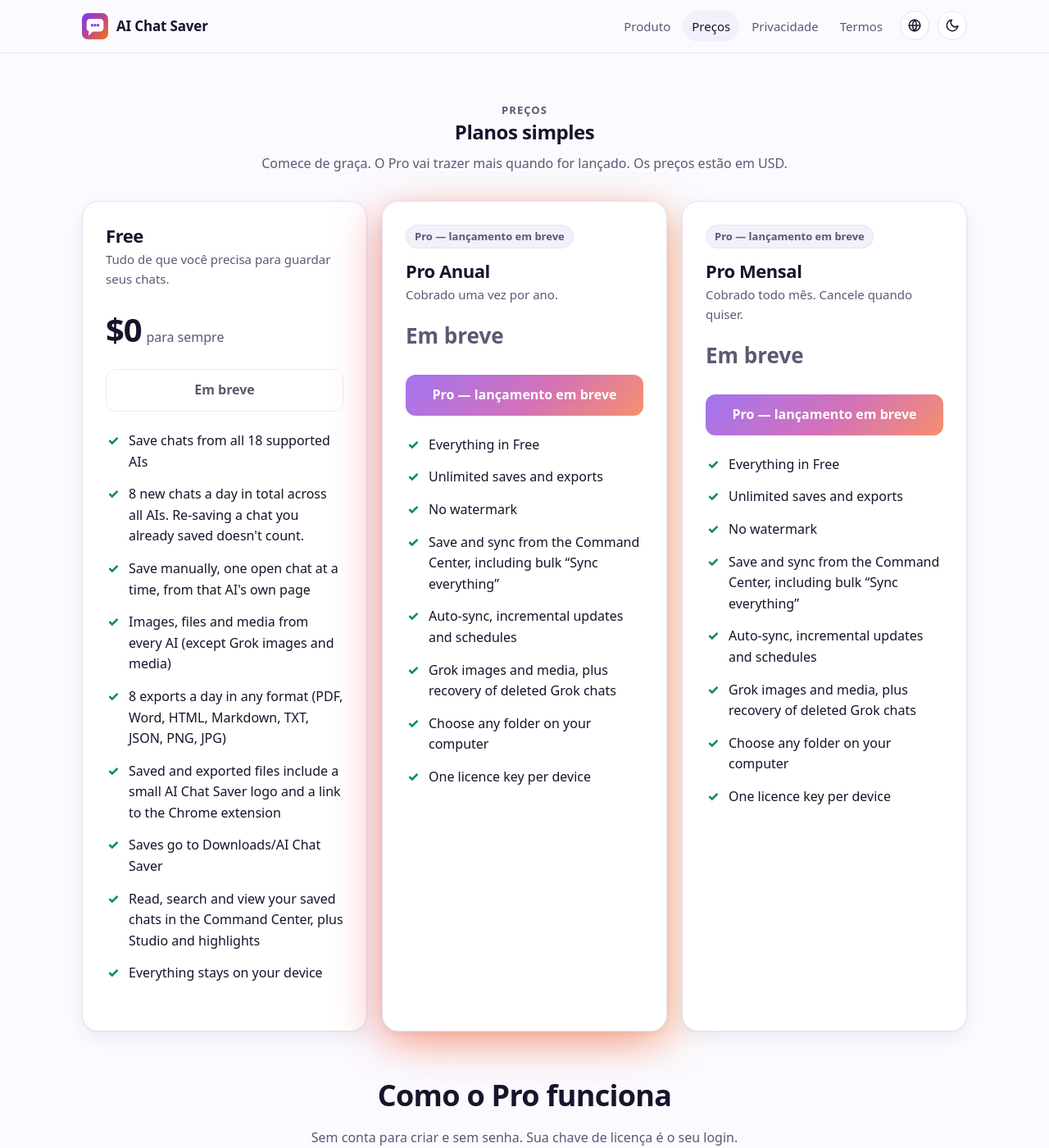
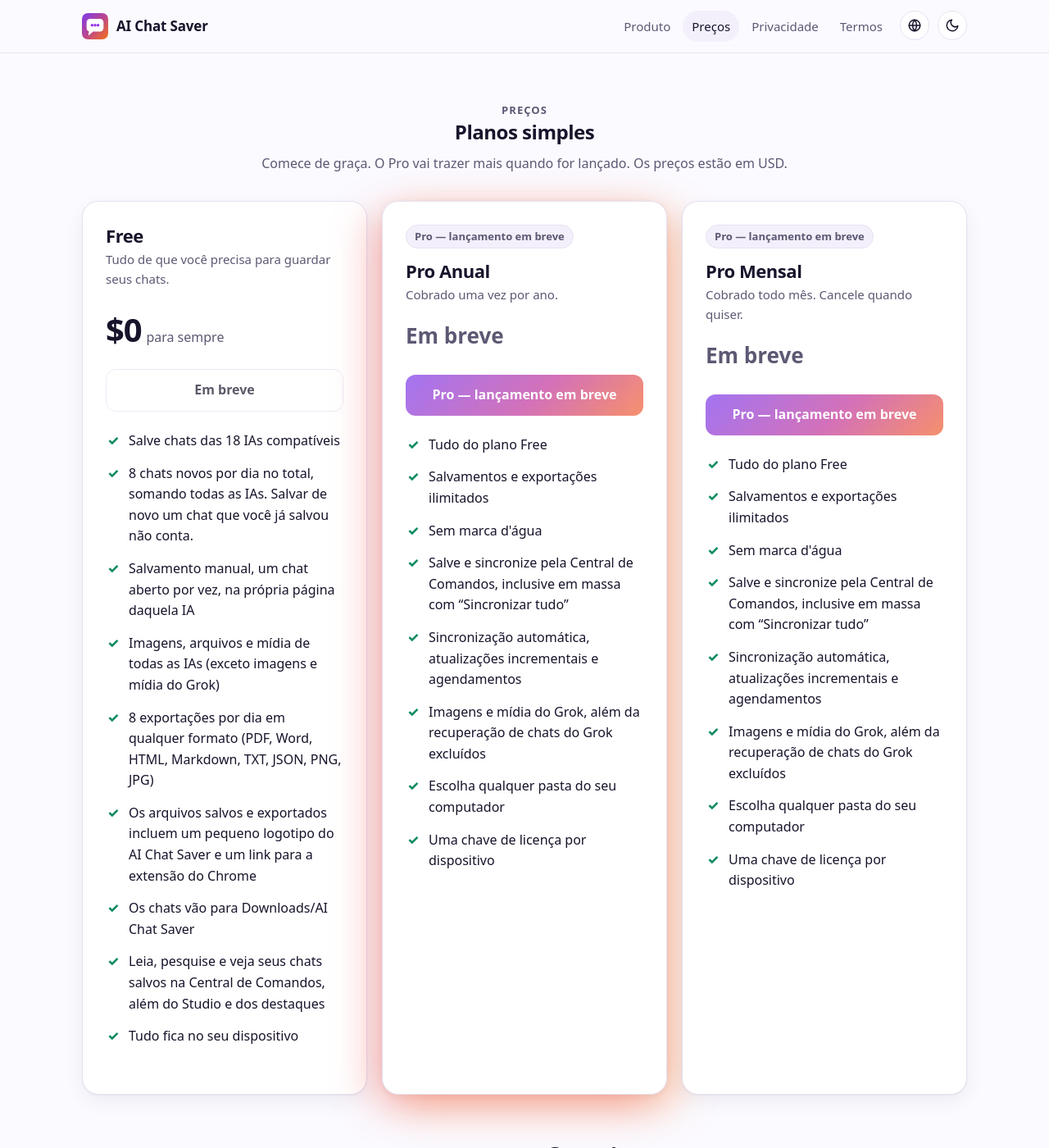
Before and after one commit to aichatsaver/aichatsaver.github.io, a Jekyll site: the page built from pt/pricing.html, in a window 1280 px wide and 1400 px high. Shown: the whole window at 82% size. Built offline with Jekyll 4.4.1, drawn with Linux system fonts in a browser that asks for light colours; some of the changed lines change nothing that is shown.

Commit message:
Pricing: finalized Free/Pro feature lists (en)

```diff
--- a/_data/i18n/en.yml
+++ b/_data/i18n/en.yml
@@ -32,16 +32,24 @@
   description: AI Chat Saver is a browser extension that saves your chats from 18 AI assistants into a local folder, with one-click updates, search and exports that look like the original sites.
   pro_status: Pro — launching soon
   free_features:
-  - Save chats from all 18 supported AIs
-  - Local folder on your computer (Downloads or a folder you connect)
-  - One-click incremental Update, plus schedules
-  - Images, videos, files, thinking, code, sources and artifacts kept
-  - Export to PDF, Word (DOCX), HTML, Markdown, TXT, JSON, PNG and JPG
-  - Full-text search and the Command Center
-  - Everything stays on your device
+  - "Save chats from all 18 supported AIs"
+  - "8 new chats a day in total across all AIs. Re-saving a chat you already saved doesn't count."
+  - "Save manually, one open chat at a time, from that AI's own page"
+  - "Images, files and media from every AI (except Grok images and media)"
+  - "8 exports a day in any format (PDF, Word, HTML, Markdown, TXT, JSON, PNG, JPG)"
+  - "Saved and exported files include a small AI Chat Saver logo and a link to the Chrome extension"
+  - "Saves go to Downloads/AI Chat Saver"
+  - "Read, search and view your saved chats in the Command Center, plus Studio and highlights"
+  - "Everything stays on your device"
   pro_features:
-  - Everything in Free
-  - Pro-only features will be announced at launch
+  - "Everything in Free"
+  - "Unlimited saves and exports"
+  - "No watermark"
+  - "Save and sync from the Command Center, including bulk “Sync everything”"
+  - "Auto-sync, incremental updates and schedules"
+  - "Grok images and media, plus recovery of deleted Grok chats"
+  - "Choose any folder on your computer"
+  - "One licence key per device"
 home:
   title: Product
   logo_alt: '%name% logo'
@@ -92,7 +100,7 @@
   - q: Do I need an account?
     a: No. %name% uses the sessions you already have on each AI site. Pro uses a licence key from our payment partner, Freemius. Paste it into the extension once and you are signed in.
   - q: Where are my chats saved?
-    a: In Downloads/AI Chat Saver on your computer (one folder per AI), or in a folder you connect. A copy is also kept in your browser’s local storage so search is instant.
+    a: "In Downloads/AI Chat Saver on your computer (one folder per AI). With Pro you can choose any folder on your computer instead. A copy is also kept in your browser’s local storage so search is instant."
   - q: What happens if an AI site changes?
     a: After each sync the extension checks every AI. If a site changed and saving stops working, you get one notification and a banner, and a broken run never overwrites a good saved chat.
   - q: Is it free?
```
